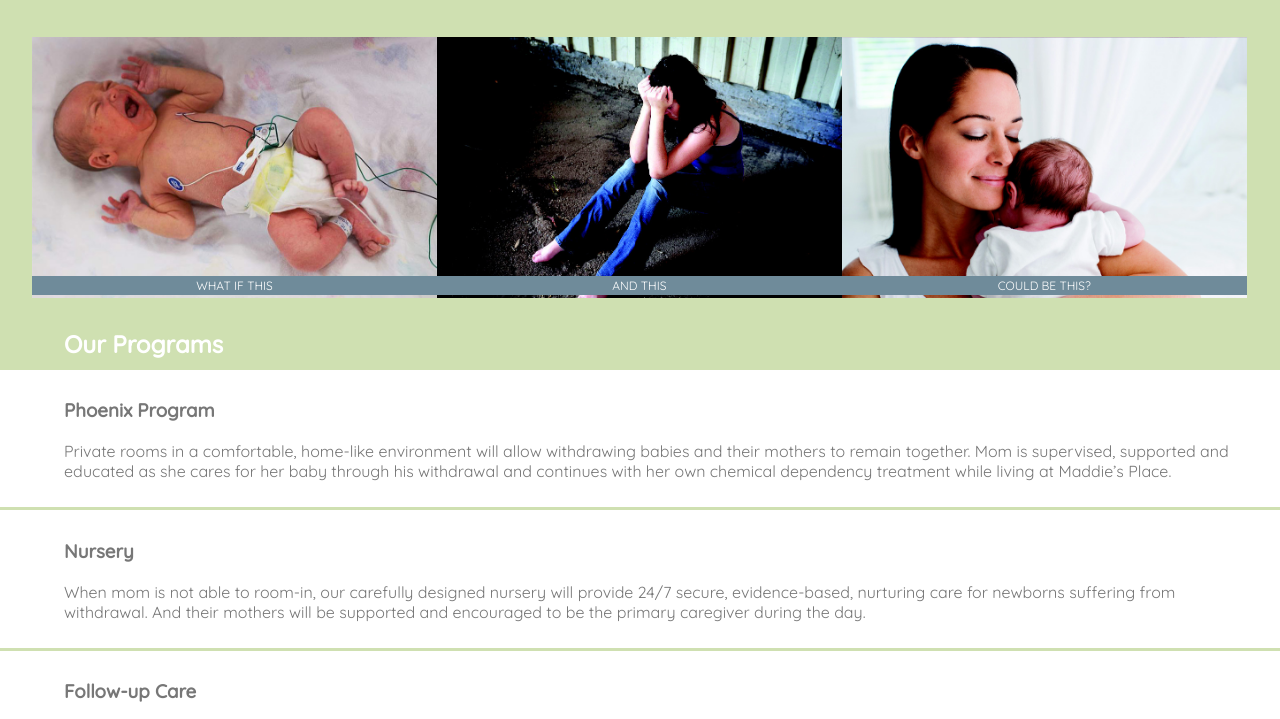
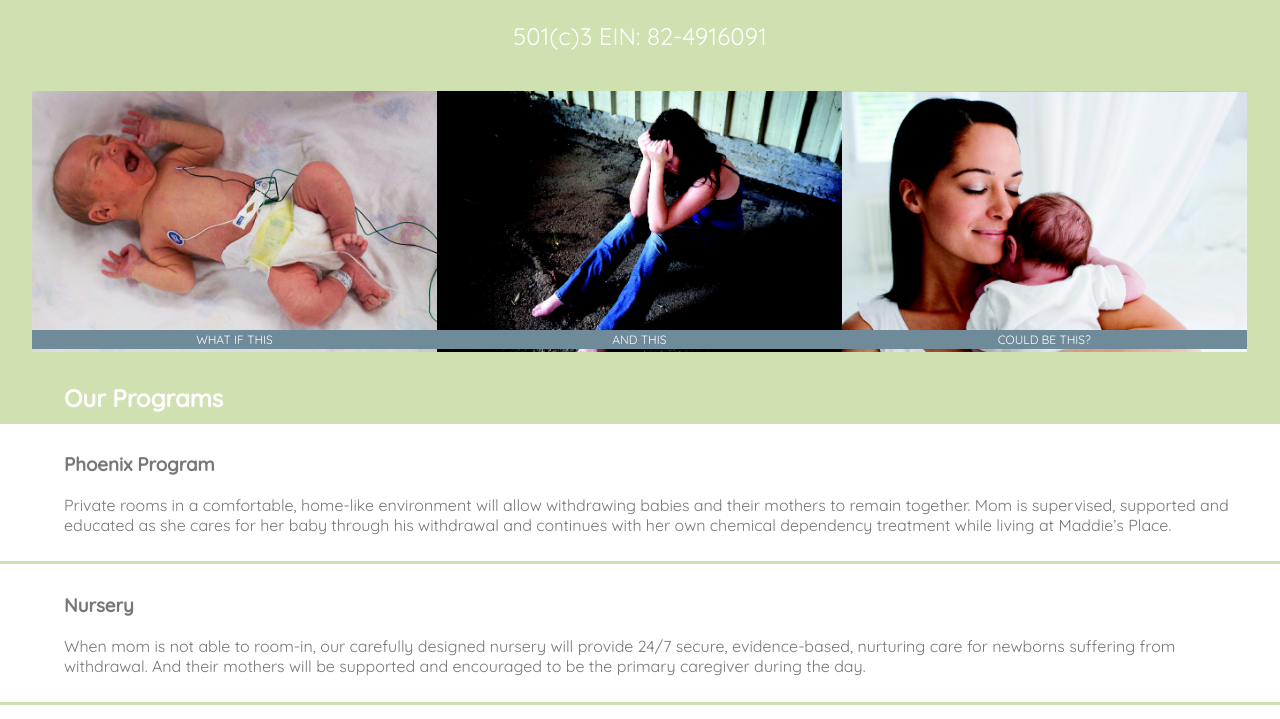
Before and after one commit to sckohl/Maddies_Place, a website: page www/index.html in a window 1280 px wide. Shown: the part 157-876 px from the top of the page. Drawn offline with Linux system fonts and the light colour scheme.

Commit message:
Added EIN to front page

```diff
--- a/www/index.html
+++ b/www/index.html
@@ -18,6 +18,7 @@
 		<div id="content">
 			<section id="elevatorPitch">
 				<p>Nurturing care for drug-dependent newborns and their mothers.</p>
+				<p>501(c)3 EIN: 82-4916091</p>
 			</section>
 			<!-- <form id="donateButton" action="https://www.paypal.com/cgi-bin/webscr" method="post" target="_top">
 				<input type="hidden" name="cmd" value="_s-xclick">
```
